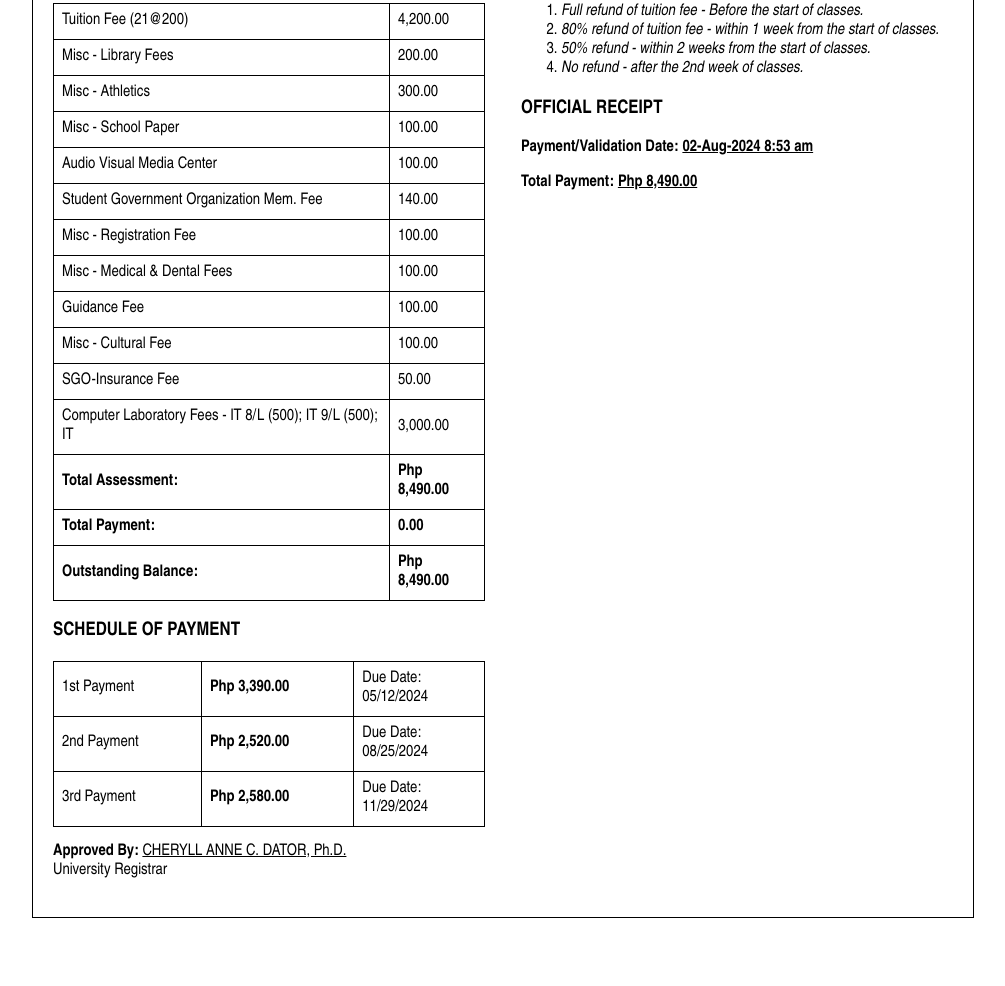
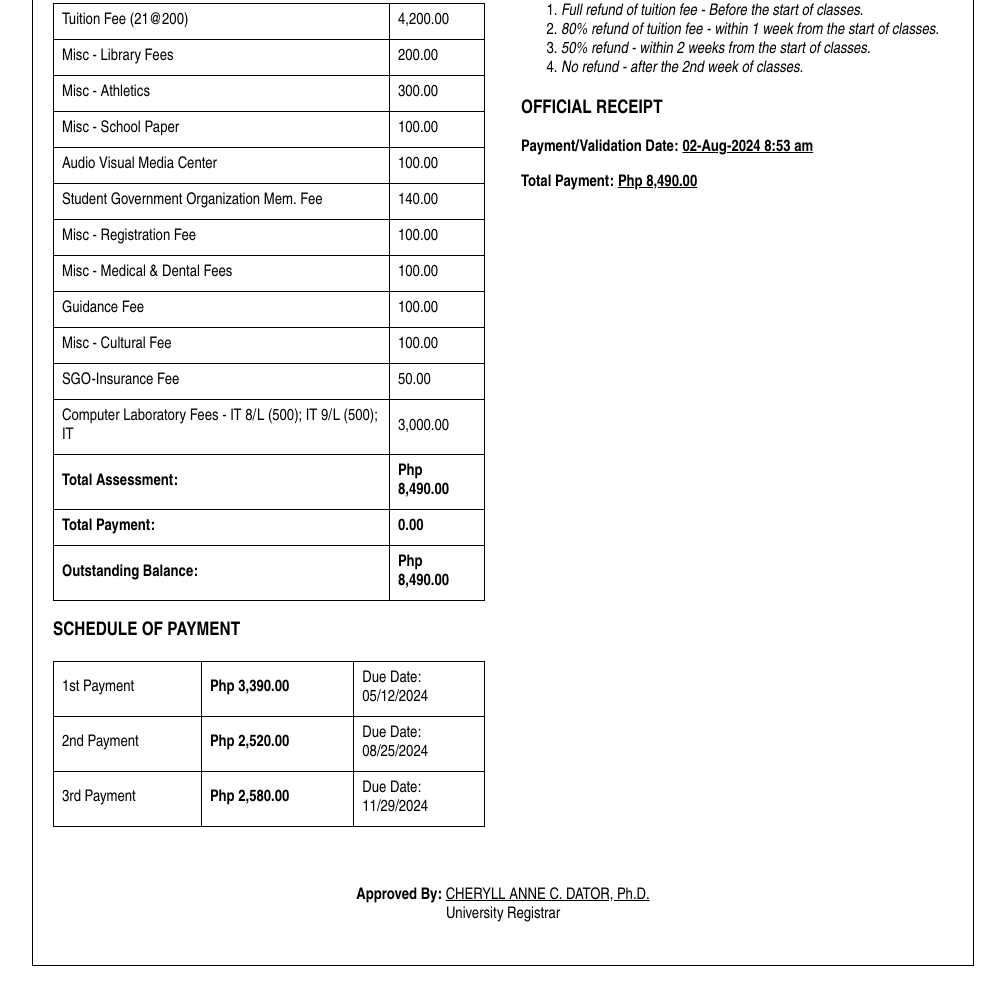
Before and after one commit to pavseh/cert-of-registration-drill2, a plain HTML site: page index.html in a window 1280 px wide. Shown: the part 1067-2053 px from the top of the page, without its empty margins (137-1142 px from the left). Before the commit the page ends 2005 px from the top, so only its background shows below. Drawn offline with Linux system fonts and the light colour scheme.

Commit message:
added Footer and Unit-subtitle

```diff
--- a/style.css
+++ b/style.css
@@ -44,6 +44,11 @@ body {
     color: rgb(255, 0, 0);
 }
 
+#unit-subtitle {
+    font-size: small;
+}
+
+
 .student-info, .subject-info, .fees-info, .additional-info {
     margin-top: 30px;
 }
@@ -78,3 +83,12 @@ body {
 .fees-info, .additional-info {
     width: 48%;
 }
+
+footer {
+    margin-top: 60px;
+}
+
+footer p {
+    text-align: center;
+    margin: 20px 0;
+}
```
